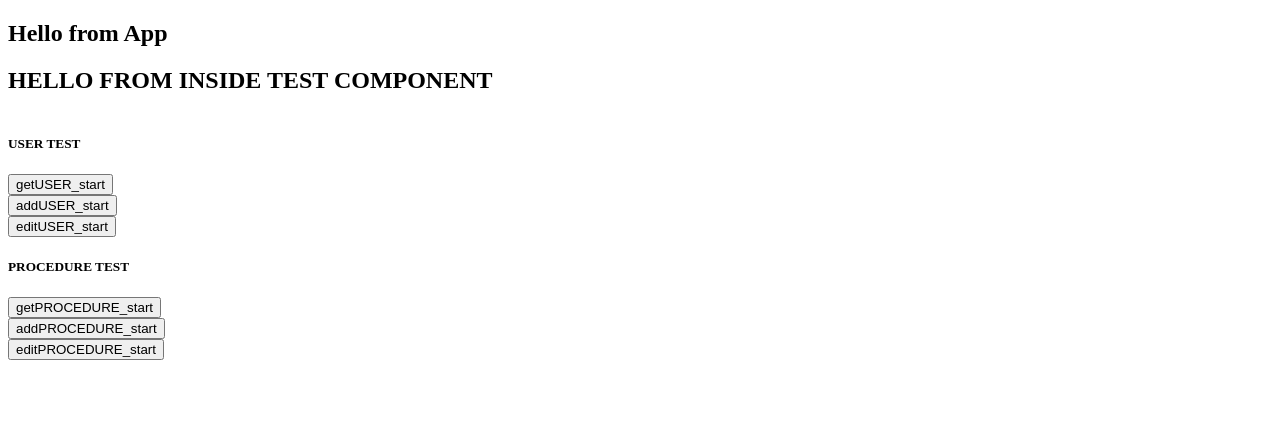
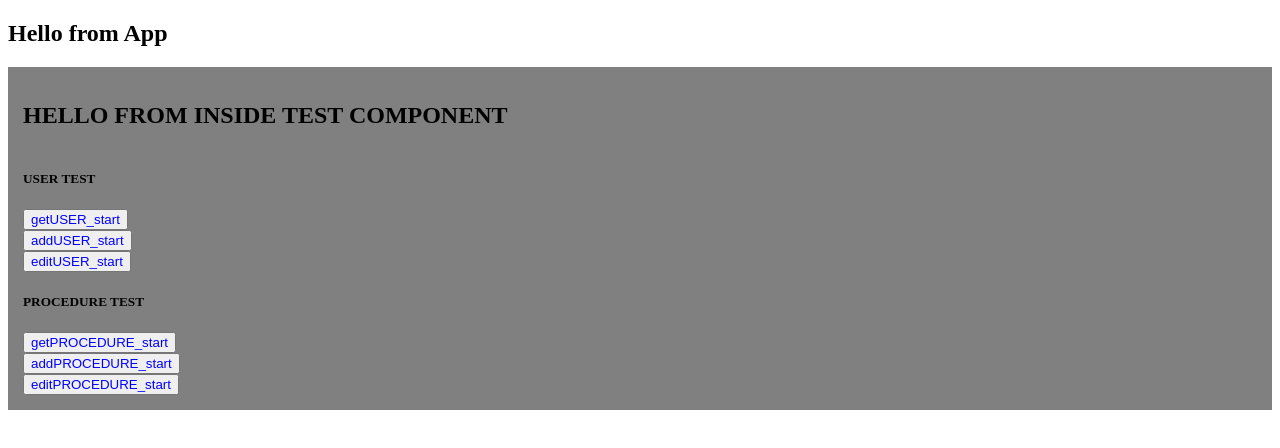
Before and after one commit to revolutionizehealth-pt-042219/buildweek-revolutionizeHealth-FE, a React (Create React App) app in the folder revo_health/: page / in a window 1280 px wide. Shown: the top 448 px of the page. Built offline with nearby package versions, Linux system fonts and the light colour scheme.

Commit message:
styled-components example expanded on TESTcomponent

```diff
--- a/revo_health/src/components/ActionCreator_TEST.js
+++ b/revo_health/src/components/ActionCreator_TEST.js
@@ -20,11 +20,24 @@
 // -- *** START CODE *** -- //
 // -- *** START CODE *** -- //
 
+const Styled_container = styled.div`
+    display: flex;
+    flex-direction: column;
+
+    background-color: grey;
+    padding: 15px;
+`;
+
 const Styled_div = styled.div`
     display: flex;
-    flex-direction: column
+    flex-direction: column;
+
 
     align-items: flex-start;
+
+    button {
+        color: blue;
+    }
 `;
 
 class TESTcomponent extends Component {
@@ -59,7 +72,7 @@ class TESTcomponent extends Component {
 
     render() {
         return (
-            <>
+            <Styled_container>
                 <h2>HELLO FROM INSIDE TEST COMPONENT</h2>
 
                 <Styled_div>
@@ -74,7 +87,7 @@ class TESTcomponent extends Component {
                     <button onClick={this.addProcedure_onClick}>addPROCEDURE_start</button>
                     <button onClick={this.editProcedure_onClick}>editPROCEDURE_start</button>
                 </Styled_div>
-            </>
+            </Styled_container>
         )
     }
 }
```
